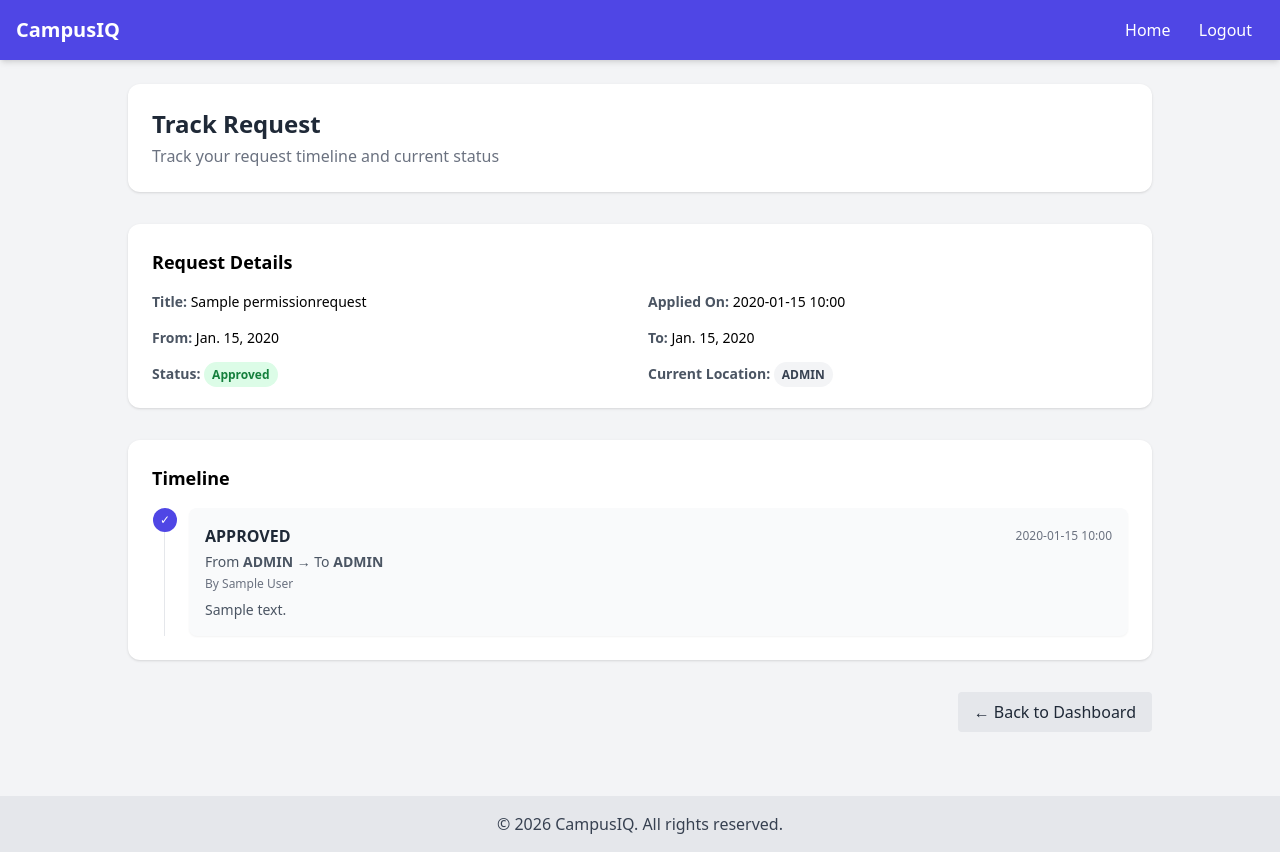
After one commit to NallamilliSunitha/campusiq, a Django app: page /permissions/track/1/ in a window 1280 px wide. The commit adds this page. Run offline with Django 3.2, Linux system fonts and the light colour scheme; a user stored in the database is signed in; tables that the repository leaves empty hold one stand-in row (values such as "Sample post"); some libraries are stand-ins or nearby versions.

Commit message:
Initial commit

```diff
--- a/accounts/urls.py
+++ b/accounts/urls.py
@@ -6,4 +6,5 @@ urlpatterns = [
     path('login/', views.login_view, name='login'),
     path('dashboard/', views.dashboard, name='dashboard'),
     path('request_permission/', views.request_permission, name='request_permission'),
+    path("my-requests/", views.my_requests, name="my_requests"),
 ]
--- a/permissions/models.py
+++ b/permissions/models.py
@@ -43,3 +43,34 @@ class PermissionRequest(models.Model):
 
     def __str__(self):
         return f"{self.title} | {self.student.username} → {self.request_to.username if self.request_to else 'N/A'}"
+
+class RequestHistory(models.Model):
+    ACTION_CHOICES = [
+        ("created", "Created"),
+        ("forwarded", "Forwarded"),
+        ("approved", "Approved"),
+        ("rejected", "Rejected"),
+    ]
+
+    request = models.ForeignKey(
+        PermissionRequest,
+        on_delete=models.CASCADE,
+        related_name="history"
+    )
+
+    action = models.CharField(max_length=20, choices=ACTION_CHOICES)
+    from_role = models.CharField(max_length=20, blank=True, null=True)
+    to_role = models.CharField(max_length=20, blank=True, null=True)
+
+    actor = models.ForeignKey(
+        User,
+        on_delete=models.SET_NULL,
+        null=True,
+        blank=True
+    )
+
+    note = models.CharField(max_length=255, blank=True, null=True)
+    created_at = models.DateTimeField(auto_now_add=True)
+
+    def __str__(self):
+        return f"{self.request_id} - {self.action}"
--- a/permissions/urls.py
+++ b/permissions/urls.py
@@ -12,4 +12,6 @@ urlpatterns = [
 
     path("requests/<int:pk>/forward-ui/", views.forward_ui, name="forward_ui"),
     path("requests/<int:pk>/forward-do/", views.forward_do, name="forward_do"),
+    path("track/<int:id>/", views.track_request, name="track_request"),
+
 ]
--- a/permissions/views.py
+++ b/permissions/views.py
@@ -1,6 +1,10 @@
 from django.shortcuts import render, get_object_or_404, redirect
 from django.contrib.auth.decorators import login_required
-from .models import PermissionRequest
+from django.http import JsonResponse, HttpResponseForbidden
+from django.views.decorators.http import require_POST
+
+from accounts.models import UserProfile
+from .models import PermissionRequest, RequestHistory
 
 
 @login_required
@@ -13,20 +17,58 @@ def view_request(request, id):
     return render(request, 'permissions/view_request.html', {'req': req})
 
 
+from .models import RequestHistory  # make sure this import exists
+
 @login_required
 def approve_request(request, id):
     req = get_object_or_404(PermissionRequest, id=id)
-    req.status = 'approved'
-    req.save()
-    return redirect('dashboard')
+
+    # only assigned person can approve
+    if req.request_to_id != request.user.id:
+        return HttpResponseForbidden("Not allowed")
+
+    old_level = req.current_level
+
+    req.status = "approved"
+    req.save(update_fields=["status"])
+
+    RequestHistory.objects.create(
+        request=req,
+        action="approved",
+        from_role=old_level,
+        to_role=old_level,
+        actor=request.user,
+        note="Approved"
+    )
+
+    return redirect("dashboard")
 
 
 @login_required
 def reject_request(request, id):
     req = get_object_or_404(PermissionRequest, id=id)
-    req.status = 'rejected'
-    req.save()
-    return redirect('dashboard')
+
+    # only assigned person can reject
+    if req.request_to_id != request.user.id:
+        return HttpResponseForbidden("Not allowed")
+
+    old_level = req.current_level
+
+    req.status = "rejected"
+    req.save(update_fields=["status"])
+
+    RequestHistory.objects.create(
+        request=req,
+        action="rejected",
+        from_role=old_level,
+        to_role=old_level,
+        actor=request.user,
+        note="Rejected"
+    )
+
+    return redirect("dashboard")
+
+
 
 
 @login_required
@@ -100,11 +142,11 @@ def forward_do(request, pk):
 
     my_role = (my_profile.role or "").strip().lower()
 
-    # ✅ students cannot forward
+    # ❌ students cannot forward
     if my_role == "student":
         return JsonResponse({"ok": False, "error": "Students cannot forward"}, status=403)
 
-    # ✅ only the assigned staff can forward this request
+    # ❌ only the currently assigned user can forward
     if req.request_to_id != request.user.id:
         return JsonResponse({"ok": False, "error": "Not assigned to you"}, status=403)
 
@@ -126,10 +168,34 @@ def forward_do(request, pk):
     if not target_profile:
         return JsonResponse({"ok": False, "error": "User not found in same department/role"}, status=404)
 
-    # ✅ UPDATE REQUEST ASSIGNEE + CURRENT LEVEL
+    # ✅ THIS IS THE IMPORTANT PART (UPDATE + HISTORY)
     req.request_to = target_profile.user
-    req.current_level = target_profile.role   # ✅ THIS FIXES STUDENT DASHBOARD LOCATION
     req.status = "pending"
-    req.save(update_fields=["request_to", "current_level", "status", "updated_at"])
+    req.current_level = target_profile.role   # 🔥 fixes dashboard current location
+    req.save()
+
+    RequestHistory.objects.create(
+        request=req,
+        action="forwarded",
+        from_role=my_role,
+        to_role=target_profile.role,
+        actor=request.user,
+        note="Forwarded"
+    )
 
     return JsonResponse({"ok": True})
+
+@login_required
+def track_request(request, id):
+    req = get_object_or_404(PermissionRequest, id=id)
+
+    # student can track only their own request
+    if req.student_id != request.user.id:
+        return HttpResponseForbidden("Not allowed")
+
+    history = RequestHistory.objects.filter(request=req).order_by("created_at")
+
+    return render(request, "permissions/track_request.html", {
+        "request_obj": req,
+        "history": history
+    })
--- /dev/null
+++ b/templates/permissions/track_request.html
@@ -0,0 +1,112 @@
+{% extends "base.html" %}
+{% block content %}
+
+<div class="max-w-5xl mx-auto space-y-8">
+
+  <!-- Header -->
+  <div class="bg-white rounded-xl shadow p-6">
+    <h2 class="text-2xl font-bold text-gray-800">Track Request</h2>
+    <p class="text-gray-500 mt-1">Track your request timeline and current status</p>
+  </div>
+
+  <!-- Request Details -->
+  <div class="bg-white rounded-xl shadow p-6">
+    <h3 class="text-lg font-semibold mb-4">Request Details</h3>
+
+    <div class="grid grid-cols-1 sm:grid-cols-2 gap-4 text-sm">
+      <div>
+        <span class="font-semibold text-gray-600">Title:</span>
+        {{ request_obj.title|default:"—" }}
+      </div>
+
+      <div>
+        <span class="font-semibold text-gray-600">Applied On:</span>
+        {{ request_obj.applied_at|date:"Y-m-d H:i" }}
+      </div>
+
+      <div>
+        <span class="font-semibold text-gray-600">From:</span>
+        {{ request_obj.from_date }}
+      </div>
+
+      <div>
+        <span class="font-semibold text-gray-600">To:</span>
+        {{ request_obj.to_date }}
+      </div>
+
+      <div>
+        <span class="font-semibold text-gray-600">Status:</span>
+        {% if request_obj.status == "approved" %}
+          <span class="px-2 py-1 rounded-full text-xs font-semibold bg-green-100 text-green-700">Approved</span>
+        {% elif request_obj.status == "rejected" %}
+          <span class="px-2 py-1 rounded-full text-xs font-semibold bg-red-100 text-red-700">Rejected</span>
+        {% else %}
+          <span class="px-2 py-1 rounded-full text-xs font-semibold bg-yellow-100 text-yellow-700">Pending</span>
+        {% endif %}
+      </div>
+
+      <div>
+        <span class="font-semibold text-gray-600">Current Location:</span>
+        <span class="px-2 py-1 rounded-full text-xs font-semibold bg-gray-100 text-gray-700">
+          {{ request_obj.current_level|upper }}
+        </span>
+      </div>
+    </div>
+  </div>
+
+  <!-- Timeline -->
+  <div class="bg-white rounded-xl shadow p-6">
+    <h3 class="text-lg font-semibold mb-4">Timeline</h3>
+
+    {% if history %}
+      <ol class="relative border-l border-gray-200 ml-3 space-y-5">
+        {% for h in history %}
+          <li class="ml-6">
+            <span class="absolute -left-3 flex items-center justify-center w-6 h-6 bg-indigo-600 rounded-full text-white text-xs">
+              ✓
+            </span>
+
+            <div class="bg-gray-50 p-4 rounded-lg shadow-sm">
+              <div class="flex flex-col sm:flex-row sm:items-center sm:justify-between gap-2">
+                <p class="font-semibold text-gray-800">{{ h.action|upper }}</p>
+                <p class="text-xs text-gray-500">{{ h.created_at|date:"Y-m-d H:i" }}</p>
+              </div>
+
+              <p class="text-sm text-gray-600 mt-1">
+                {% if h.from_role %}
+                  From <b>{{ h.from_role|upper }}</b>
+                {% endif %}
+                {% if h.to_role %}
+                  → To <b>{{ h.to_role|upper }}</b>
+                {% endif %}
+              </p>
+
+              {% if h.actor %}
+                <p class="text-xs text-gray-500 mt-1">
+                  By {{ h.actor.get_full_name|default:h.actor.username }}
+                </p>
+              {% endif %}
+
+              {% if h.note %}
+                <p class="text-sm text-gray-600 mt-2">{{ h.note }}</p>
+              {% endif %}
+            </div>
+          </li>
+        {% endfor %}
+      </ol>
+    {% else %}
+      <p class="text-gray-500">No tracking history yet.</p>
+    {% endif %}
+  </div>
+
+  <!-- Back -->
+  <div class="text-right">
+    <a href="{% url 'dashboard' %}"
+       class="inline-block px-4 py-2 rounded bg-gray-200 hover:bg-gray-300 text-gray-800">
+      ← Back to Dashboard
+    </a>
+  </div>
+
+</div>
+
+{% endblock %}
```
Also changed, not shown: accounts/views.py (+66 -18 lines), templates/dashboard/dashboard.html (+51 -14 lines), templates/dashboard/my_requests.html (added, +61 -0 lines), permissions/migrations/0002_requesthistory.py (added), 1 other file.
